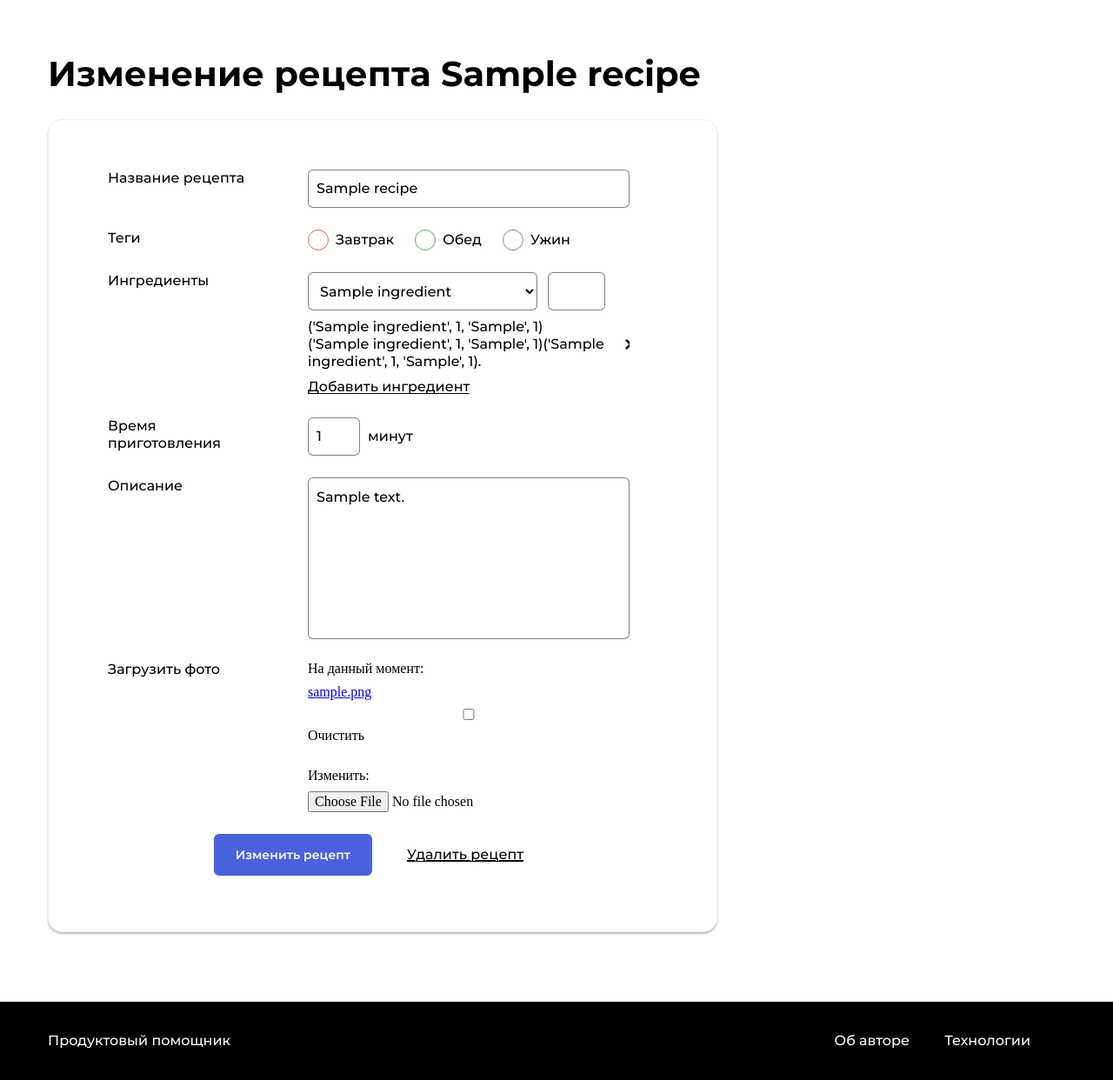
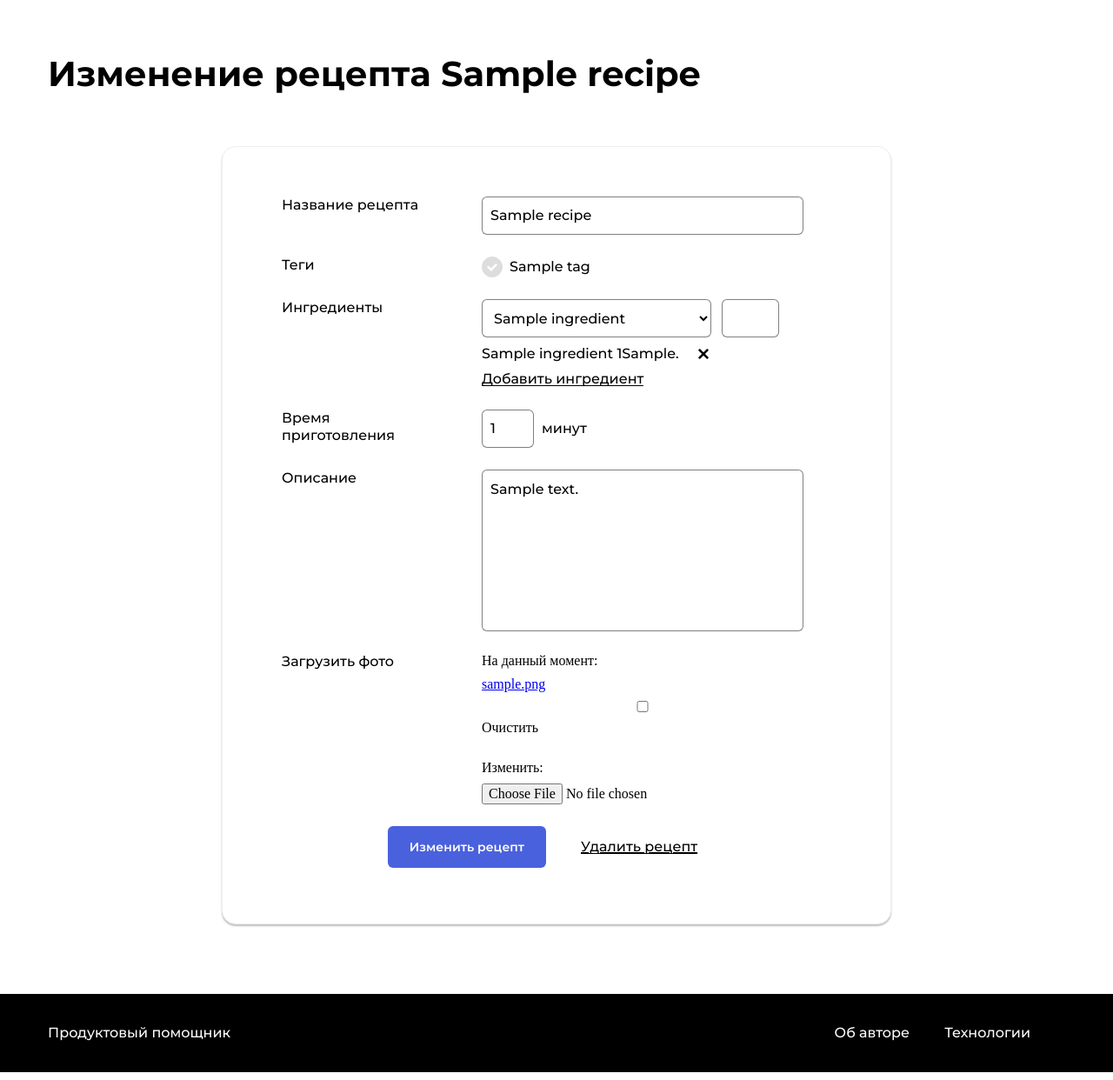
Before and after one commit to VeselovTimofey/foodgram-project-react, a Django app: a page that uses templates/include/nav.html in a window 1280 px wide. Shown: the part 90-1332 px from the top of the page at 87% size. Run offline with Django 3.2, Linux system fonts and the light colour scheme; a user stored in the database is signed in; tables that the repository leaves empty hold one stand-in row (values such as "Sample post"); some libraries are stand-ins or nearby versions.

Commit message:
third try

```diff
--- a/api/filters.py
+++ b/api/filters.py
@@ -11,7 +11,7 @@ class IngredientFilter(FilterSet):
     @property
     def qs(self):
         queryset = super().qs
-        name = self.request.query_params.get("query", None)
+        name = self.request.query_params.get("query")
         if name:
             name = name[:-1]
         return queryset.filter(name=name)
--- a/foodgram_project/settings.py
+++ b/foodgram_project/settings.py
@@ -1,6 +1,7 @@
 import os
+from pathlib import Path
+
 from dotenv import load_dotenv
-from pathlib import Path
 
 BASE_DIR = Path(__file__).resolve().parent.parent
 
--- a/recipes/forms.py
+++ b/recipes/forms.py
@@ -1,6 +1,8 @@
 from django import forms
+from django.shortcuts import get_object_or_404
 
-from recipes.models import Ingredient, Recipe, Tag
+from .models import Ingredient, Recipe, RecipeIngredient, Tag
+from .utils import create_slug, get_selected_ingredients, get_selected_tags
 
 
 class RecipeForm(forms.ModelForm):
@@ -19,3 +21,23 @@ class RecipeForm(forms.ModelForm):
             "description": forms.Textarea(attrs={"rows": "8",
                                                  "class": "form__textarea"}),
         }
+
+    def save(self, request, commit=True):
+        recipe = super(RecipeForm, self).save(commit=False)
+        recipe.author = request.user
+        recipe.slug = create_slug(recipe.name)
+        if commit:
+            recipe.save()
+        tags = get_selected_tags(request)
+        recipe.tags.clear()
+        for name in tags:
+            tag = get_object_or_404(Tag, name=name)
+            recipe.tags.add(tag)
+        ingredients = get_selected_ingredients(request)
+        RecipeIngredient.objects.filter(recipe=recipe).delete()
+        for name in ingredients:
+            ingredient = get_object_or_404(Ingredient, name=name)
+            RecipeIngredient.objects.create(recipe=recipe,
+                                            ingredient=ingredient,
+                                            count=ingredients[name])
+        return recipe
--- a/recipes/models.py
+++ b/recipes/models.py
@@ -2,7 +2,7 @@ from django.contrib.auth import get_user_model
 from django.core.validators import MinValueValidator
 from django.db import models
 
-from recipes.validators import value_must_not_be_null, value_is_russia
+from recipes.validators import value_is_russia, value_must_not_be_null
 
 User = get_user_model()
 
@@ -49,7 +49,8 @@ class Recipe(models.Model):
     tags = models.ManyToManyField(Tag, related_name="recipes",
                                   verbose_name="recipe tags")
     time_cooking = models.PositiveIntegerField(
-        validators=[value_must_not_be_null], verbose_name="recipe preparation time"
+        validators=[value_must_not_be_null],
+        verbose_name="recipe preparation time"
     )
     slug = models.SlugField(unique=True, max_length=75,
                             verbose_name="recipe slug")
--- a/recipes/validators.py
+++ b/recipes/validators.py
@@ -23,7 +23,3 @@ def value_must_not_be_null(value):
             "Значение не может быть нулём.",
             params={"value": value},
         )
-
-
-def value_is_not_null(value):
-    pass
--- a/recipes/views.py
+++ b/recipes/views.py
@@ -3,11 +3,10 @@ from django.contrib.auth.decorators import login_required
 from django.shortcuts import get_object_or_404, redirect, render
 from django.urls import reverse
 
-from recipes.models import Ingredient, Purchase, Recipe, RecipeIngredient, Tag
+from recipes.models import Purchase, Recipe
 from recipes.utils import (authenticated_user_context_update,
-                           get_recipe_ingredients, get_selected_ingredients,
-                           get_selected_tags, paginator_request, tag_filter,
-                           create_slug)
+                           get_recipe_ingredients, paginator_request,
+                           tag_filter)
 
 from .forms import RecipeForm
 
@@ -48,6 +47,11 @@ def recipe_detail(request, slug):
     context = {"recipe": recipe, "ingredients": list_ingredient,
                "page_title": page_title}
     context = authenticated_user_context_update(request, context)
+    if request.user.is_authenticated:
+        subscribe = request.user.who_subscribes.all().values_list(
+            "who_are_subscribed_to", flat=True
+        )
+        context.update(subscribe=subscribe)
     return render(request, "templates/recipe_detail.html", context)
 
 
@@ -93,8 +97,12 @@ def subscribe_page(request):
 def purchase_page(request):
     """ List of current user`s Purchase """
     page_title = "Список покупок"
-    recipes = Purchase.objects.get(purchaser=request.user).purchases.all()
-    page_obj = paginator_request(request, recipes, 3)
+    purchase = get_object_or_404(Purchase, purchaser=request.user)
+    recipes = purchase.purchases.all()
+    if recipes.exists():
+        page_obj = paginator_request(request, recipes, 3)
+    else:
+        page_obj = None
     context = {"page_obj": page_obj, "page_title": page_title}
     context = authenticated_user_context_update(request, context)
     return render(request, "templates/purchase.html", context)
@@ -117,20 +125,7 @@ def create_recipe(request):
     context.update(form=form)
 
     if form.is_valid():
-        recipe = form.save(commit=False)
-        recipe.author = request.user
-        recipe.slug = create_slug(recipe.name)
-        recipe.save()
-        tags = get_selected_tags(request)
-        for name in tags:
-            tag = get_object_or_404(Tag, name=name)
-            recipe.tags.add(tag)
-        ingredients = get_selected_ingredients(request)
-        for name in ingredients:
-            ingredient = get_object_or_404(Ingredient, name=name)
-            RecipeIngredient.objects.create(recipe=recipe,
-                                            ingredient=ingredient,
-                                            count=ingredients[name])
+        form.save(request)
         return redirect(reverse("index"))
 
     return render(request, "templates/recipe_create.html", context)
@@ -141,10 +136,7 @@ def update_recipe(request, slug):
     """ This page update recipe. """
     recipe = get_object_or_404(Recipe, slug=slug)
     page_title = f"Изменение рецепта {recipe.name}"
-    tags = recipe.tags.all()
-    list_tag = []
-    for tag in tags:
-        list_tag.append(tag.name)
+    list_tag = recipe.tags.all().values_list("name", flat=True)
     list_ingredient = get_recipe_ingredients(recipe=recipe)
 
     if request.user != recipe.author:
@@ -156,24 +148,11 @@ def update_recipe(request, slug):
                "list_ingredient": list_ingredient, "page_title": page_title}
     context = authenticated_user_context_update(request, context)
 
-    if request.method != "POST" or form.is_valid() is False:
-        return render(request, "templates/recipe_update.html", context)
+    if request.method != "POST" or not form.is_valid():
+        return render(request, "templates/recipe_create.html", context)
 
-    form.save()
-    new_tags = get_selected_tags(request)
-    for tag in Tag.objects.all():
-        if tag.name in new_tags and tag.name not in list_tag:
-            recipe.tags.add(tag)
-        elif tag.name not in new_tags and tag.name in list_tag:
-            recipe.tags.remove(tag)
-    ingredients = get_selected_ingredients(request)
-    RecipeIngredient.objects.filter(recipe=recipe).delete()
-    for name in ingredients:
-        ingredient = get_object_or_404(Ingredient, name=name)
-        RecipeIngredient.objects.create(recipe=recipe,
-                                        ingredient=ingredient,
-                                        count=ingredients[name])
-    return redirect(reverse("recipe", kwargs={"slug": slug}))
+    form.save(request)
+    return redirect(reverse("index"))
 
 
 @login_required
--- a/templates/include/favorite_button.html
+++ b/templates/include/favorite_button.html
@@ -1,6 +1,7 @@
 <button class="button button_style_none" name="favorites"
         {% if recipe in list_favorites_name %}
-            ><span class="icon-favorite icon-favorite_active"></span></button>
+            ><span class="icon-favorite icon-favorite_active"></span>
         {% else %}
-            data-out="true"><span class="icon-favorite"></span></button>
+            data-out="true"><span class="icon-favorite"></span>
         {% endif %}
+</button>
--- a/templates/include/purchses_button.html
+++ b/templates/include/purchses_button.html
@@ -1,6 +1,7 @@
 <button name="purchases"
         {% if recipe in list_purchases %}
-            class="button button_style_light-blue-outline"><span class="icon-check button__icon"></span>Рецепт добавлен</button>
+            class="button button_style_light-blue-outline"><span class="icon-check button__icon"></span>Рецепт добавлен
         {% else %}
-            class="button button_style_light-blue" data-out><span class="icon-plus button__icon"></span>Добавить в покупки</button>
+            class="button button_style_light-blue" data-out><span class="icon-plus button__icon"></span>Добавить в покупки
         {% endif %}
+</button>
--- a/templates/include/recipe_card.html
+++ b/templates/include/recipe_card.html
@@ -10,7 +10,7 @@
     <div class="card__body">
             <a class="card__title link" href="{% url 'recipe' slug=recipe.slug %}"> {{ recipe.name }}</a>
             <ul class="card__items">
-                {% for tag in recipe.tag.all %}
+                {% for tag in recipe.tags.all %}
                     <li class="card__item"><span class="badge badge_style_{{ tag.color }}">{{ tag.name }}</span></li>
                 {% endfor %}
             </ul>
--- a/templates/templates/purchase.html
+++ b/templates/templates/purchase.html
@@ -18,6 +18,9 @@
         <h1 class="main__title">{{ page_title }}</h1>
     </div>
     <div class="card-list card-list_column">
+        {% if not page_obj %}
+            <h3 class="form__label">У вас нету покупок.</h3>
+        {% else %}
             <ul class="shopping-list">
                 {% for recipe in page_obj %}
                     <li class="shopping-list__item" data-id="{{ recipe.id }}">
@@ -36,6 +39,7 @@
                 {% endif %}
             </ul>
             <a href="{% url 'add_to_purchase' %}"><button class="button button_style_blue">Скачать список</button></a>
+        {% endif %}
     </div>
 {% endblock %}
 
--- a/templates/templates/recipe_create.html
+++ b/templates/templates/recipe_create.html
@@ -17,7 +17,7 @@
         <h1 class="main__title">{{ page_title }}</h1>
     </div>
     <div class="form-container">
-        <form class="form" method="post" action="{% url 'create_recipe' %}" enctype="multipart/form-data">
+        <form class="form" method="post" {% if page_title == "Создать рецепт" %} action="{% url 'create_recipe' %}" {% else %} action="{% url 'update_recipe' recipe.slug %}" {% endif %} enctype="multipart/form-data">
             {% csrf_token %}
             {% for error in form.errors.values %}
                 <div class="form__error" role="alert">
@@ -36,7 +36,8 @@
                     <div class="tags">
                         {% for tag in form.all_tags %}
                             <div class="tags__item">
-                                <input type="checkbox" name="breakfast" id="id_{{ tag.name }}" class="tags__checkbox tags__checkbox_style_{{ tag.color }}">
+                                <input type="checkbox" name="{{ tag.name }}" id="id_{{ tag.name }}" class="tags__checkbox tags__checkbox_style_{{ tag.color }}"
+                                    {% if tag.name in list_tag %} checked{% endif %}>
                                 <label for="id_{{ tag.name }}" class="tags__label">{{ tag.name }}</label>
                             </div>
                         {% endfor %}
@@ -58,7 +59,17 @@
                         <input type="number" id="cantidad" class="form__input" min="1">
                         <label for="cantidad" class="form__label" id="cantidadVal"></label>
                     </div>
-                    <div class="form__field-group-ingredientes-container"></div>
+                    <div class="form__field-group-ingredientes-container">
+                        {% for old_ingredient in list_ingredient %}
+                            <div class="form__field-item-ingredient" id="ing_{{ old_ingredient.3 }}">
+                                <span> {{ old_ingredient.0 }} {{ old_ingredient.1 }}{{ old_ingredient.2 }}.</span>
+                                <span class="form__field-item-delete"></span>
+                                <input id="nameIngredient_{{ old_ingredient.3 }}" name="nameIngredient_{{ old_ingredient.3 }}" type="hidden" value="{{ old_ingredient.0 }}">
+                                <input id="valueIngredient_{{ old_ingredient.3 }}" name="valueIngredient_{{ old_ingredient.3 }}" type="hidden" value="{{ old_ingredient.1 }}">
+                                <input id="unitsIngredient_{{ old_ingredient.3 }}" name="unitsIngredient_{{ old_ingredient.3 }}" type="hidden" value="{{ old_ingredient.2 }}.">
+                            </div>
+                        {% endfor %}
+                    </div>
                     <span class="form__ingredient-link" id="addIng">Добавить ингредиент</span>
                 </div>
             </div>
@@ -82,7 +93,12 @@
                 </div>
             </div>
             <div class="form__footer">
-                <button class="button button_style_blue">Создать рецепт</button>
+                {% if page_title == "Создать рецепт" %}
+                    <button class="button button_style_blue">Создать рецепт</button>
+                {% else %}
+                    <button class="button button_style_blue">Изменить рецепт</button>
+                    <a style="margin-left: 2.5em" href="{% url 'delete_recipe' slug=recipe.slug %}" class="form__ingredient-link">Удалить рецепт</a>
+                {% endif %}
             </div>
         </form>
     </div>
--- a/templates/templates/recipe_update.html
+++ /dev/null
@@ -1,128 +0,0 @@
-{% extends "templates/base.html" %}
-{% load static %}
-{% load separation_list %}
-
-
-{% block page_title %}
-    {{ page_title }}
-{% endblock %}
-
-
-{% block static_css %}
-    <link rel="stylesheet" href="{% static 'pages/form.css' %}">
-{% endblock %}
-
-
-{% block content %}
-    <div class="main__header">
-        <h1 class="main__title">{{ page_title }}</h1>
-    </div>
-    <div class="form_container">
-        <form class="form" method="post" action="{% url 'update_recipe' recipe.slug %}" enctype="multipart/form-data">
-            {% csrf_token %}
-            {% for error in form.errors.values %}
-                <div class="form__error" role="alert">
-                    {{ error|escape }}
-                </div>
-            {% endfor %}
-            <div class="form__group">
-                <label class="form__label">{{ form.name.label }}</label>
-                <div class="form__field-group">
-                    {{ form.name }}
-                </div>
-            </div>
-            <div class="form__group">
-                <p class="form__label">Теги</p>
-                <div class="form__field-group">
-                    <div class="tags">
-                        <div class="tags__item">
-                            {% if 'Завтрак' in list_tag %}
-                                <input type="checkbox" name="breakfast" id="id_breakfast" class="tags__checkbox tags__checkbox_style_orange" checked>
-                            {% else %}
-                                <input type="checkbox" name="breakfast" id="id_breakfast" class="tags__checkbox tags__checkbox_style_orange">
-                            {% endif %}
-                            <label for="id_breakfast" class="tags__label">Завтрак</label>
-                        </div>
-                        <div class="tags__item">
-                            {% if 'Обед' in list_tag %}
-                                <input type="checkbox" name="lunch" id="id_lunch" class="tags__checkbox tags__checkbox_style_green" checked>
-                            {% else %}
-                                <input type="checkbox" name="lunch" id="id_lunch" class="tags__checkbox tags__checkbox_style_green">
-                            {% endif %}
-                            <label for="id_lunch" class="tags__label">Обед</label>
-                        </div>
-                        <div class="tags__item">
-                            {% if 'Ужин' in list_tag %}
-                                <input type="checkbox" name="dinner" id="id_dinner" class="tags__checkbox tags__checkbox_style_purple" checked>
-                            {% else %}
-                                <input type="checkbox" name="dinner" id="id_dinner" class="tags__checkbox tags__checkbox_style_purple">
-                            {% endif %}
-                            <label for="id_dinner" class="tags__label">Ужин</label>
-                        </div>
-                    </div>
-                </div>
-            </div>
-            <div class="form__group">
-                <label class="form__label">Ингредиенты</label>
-                <div class="form__field-group">
-                    <div class="form__field-group-ingredientes">
-                        <div class="form__dropdown">
-                            <select class="form__input" id="nameIngredient">
-                                {% for ingredient in form.all_ingredients %}
-                                    <option>{{ ingredient.name }}</option>
-                                {% endfor %}
-                            </select>
-                            <div class="form__dropdown-items"></div>
-                        </div>
-                        <input type="number" id="cantidad" class="form__input" min="0">
-                        <label class="form__label" id="cantidadVal"></label>
-                    </div>
-                    <div class="form__field-group-ingredientes-container">
-                        {% for old_ingredient in list_ingredient %}
-                            <div class="form__field-item-ingredient" id="ing_{{ old_ingredient|get_element:'3' }}">
-                                <span> {{ old_ingredient|get_element:'0' }} {{ old_ingredient|get_element:'1' }}{{ old_ingredient|get_element:'2' }}.</span>
-                                <span class="form__field-item-delete"></span>
-                                <input id="nameIngredient_{{ old_ingredient|get_element:'3' }}" name="nameIngredient_{{ old_ingredient|get_element:'3' }}" type="hidden" value="{{ old_ingredient|get_element:'0' }}">
-                                <input id="valueIngredient_{{ old_ingredient|get_element:'3' }}" name="valueIngredient_{{ old_ingredient|get_element:'3' }}" type="hidden" value="{{ old_ingredient|get_element:'1' }}">
-                                <input id="unitsIngredient_{{ old_ingredient|get_element:'3' }}" name="unitsIngredient_{{ old_ingredient|get_element:'3' }}" type="hidden" value="{{ old_ingredient|get_element:'2' }}.">
-                            </div>
-                        {% endfor %}
-                    </div>
-                    <span class="form__ingredient-link" id="addIng">Добавить ингредиент</span>
-                </div>
-            </div>
-            <div class="form__group">
-                <label class="form__label">{{ form.time_cooking.label }}</label>
-                <div class="form__field-group form__field-group_time">
-                    {{ form.time_cooking }}
-                    <label class="form__label">минут</label>
-                </div>
-            </div>
-            <div class="form__group">
-                <label class="form__label">{{ form.description.label }}</label>
-                <div class="form__field-group">
-                    {{ form.description }}
-                </div>
-            </div>
-            <div class="form__group">
-                <span class="form__label">{{ form.image.label }}</span>
-                <div class="form__field-group">
-                    {{ form.image }}
-                </div>
-            </div>
-            <div class="form__footer">
-                <button class="button button_style_blue">Изменить рецепт</button>
-                <a style="margin-left: 2.5em" href="{% url 'delete_recipe' slug=recipe.slug %}" class="form__ingredient-link">Удалить рецепт</a>
-            </div>
-        </form>
-    </div>
-{% endblock %}
-
-
-{% block static_js %}
-    <script src="{% static 'js/config/config.js' %}"></script>
-    <script src="{% static 'js/components/Header.js' %}"></script>
-    <script src="{% static 'js/utils/debouncing.js' %}"></script>
-    <script src="{% static 'js/api/Api.js' %}"></script>
-    <script src="{% static 'formRecipe.js' %}"></script>
-{% endblock %}
```
Also changed, not shown: api/views.py (+4 -5 lines), recipes/utils.py (+18 -15 lines), templates/include/subscribe_button.html (added, +7 -0 lines), templates/templates/recipe_detail.html (+3 -4 lines), recipes/migrations/0001_initial.py, recipes/migrations/0002_alter_recipe_time_cooking.py. Lines whose indentation alone changed are shown as unchanged.
